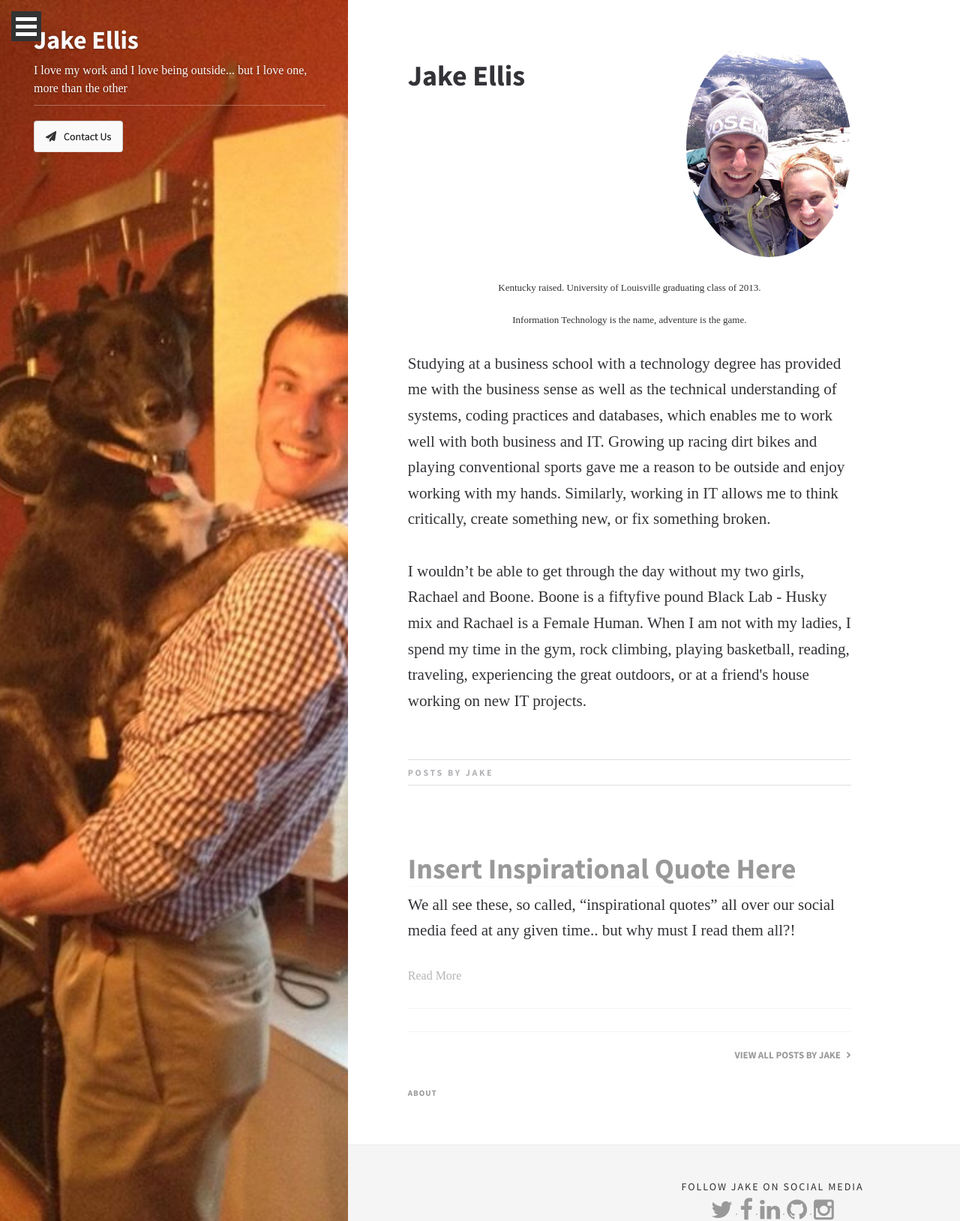
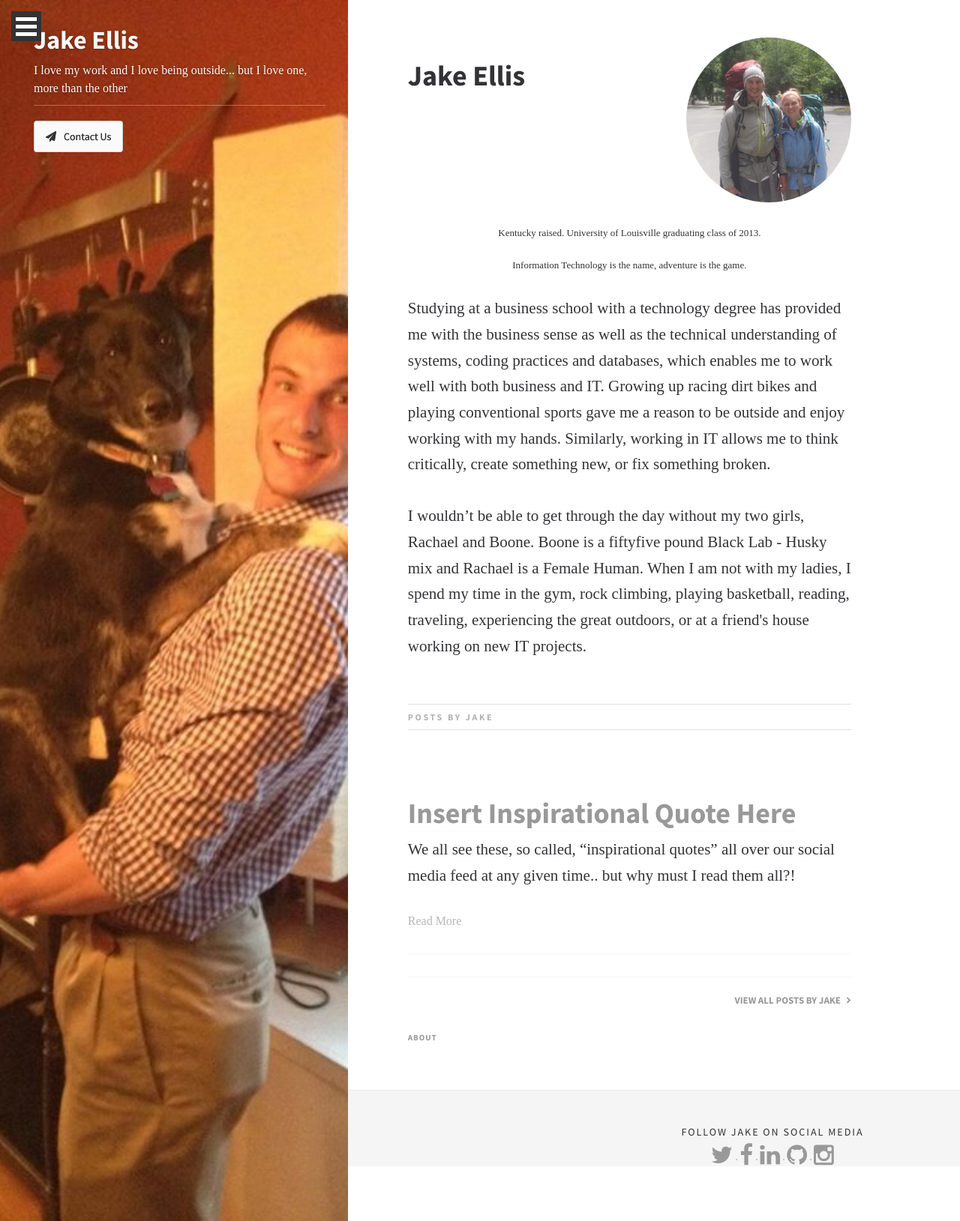
Before and after one commit to EJBlog/EJBlog.github.io, a Jekyll site: the page built from author_jake.html, in a window 1280 px wide. Shown: the whole page at 75% size. Built offline with Jekyll 4.4.1, drawn with Linux system fonts in a browser that asks for light colours; nearby versions of some CDN libraries; some web fonts are replaced.

Commit message:
Update author_jake.html

```diff
--- a/_layouts/author_jake.html
+++ b/_layouts/author_jake.html
@@ -74,7 +74,7 @@
                 <div class="col-md-7 col-sm-12 col-md-offset-5 main-content">
 
                     <div class="author-bio">
-                        <img src="img/jake_rach_half_dome.jpg">
+                        <img src="img/jake_rach_yosemite.jpg">
 
                         <div class="author-bio__info">
                             <h1>Jake Ellis</h1>
```
